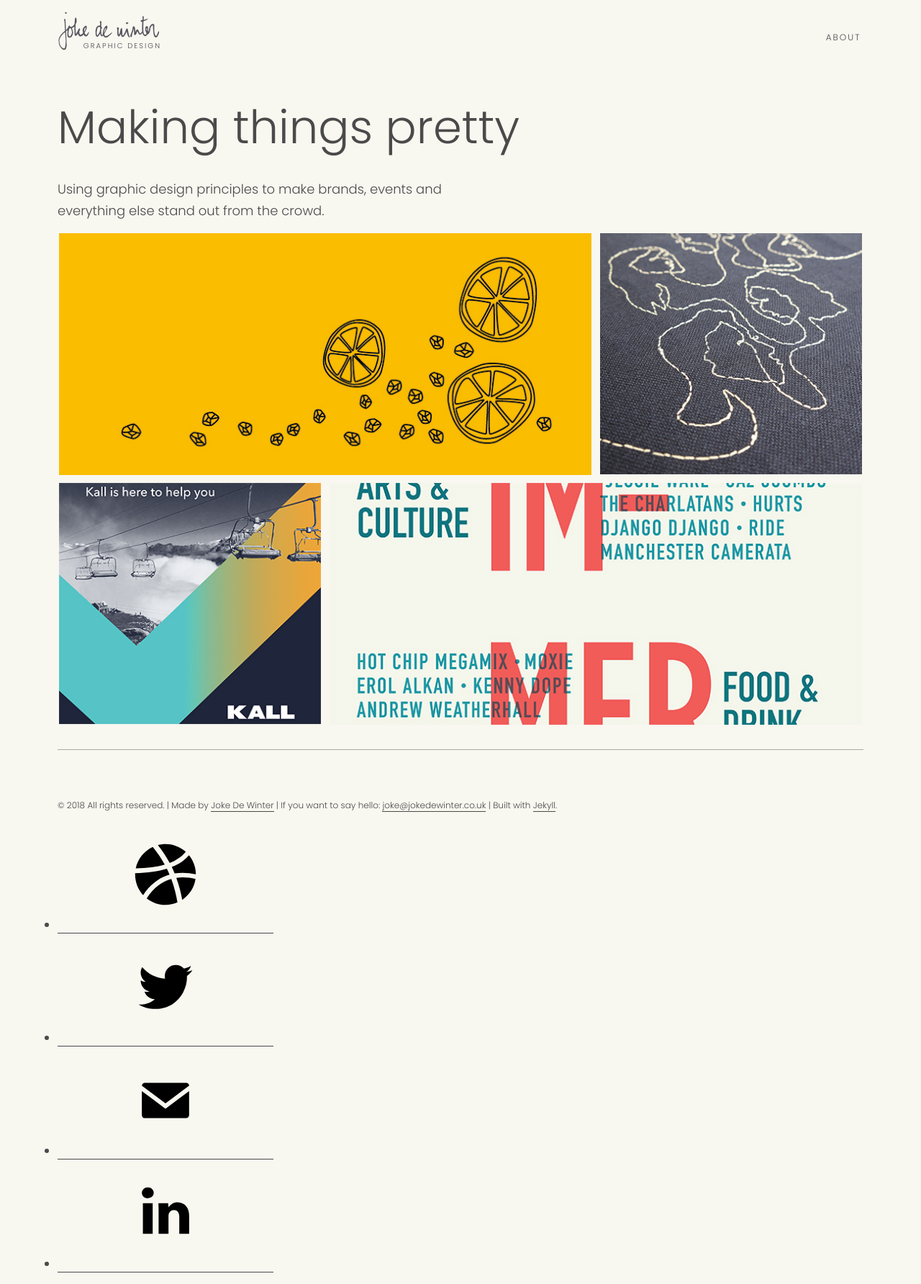
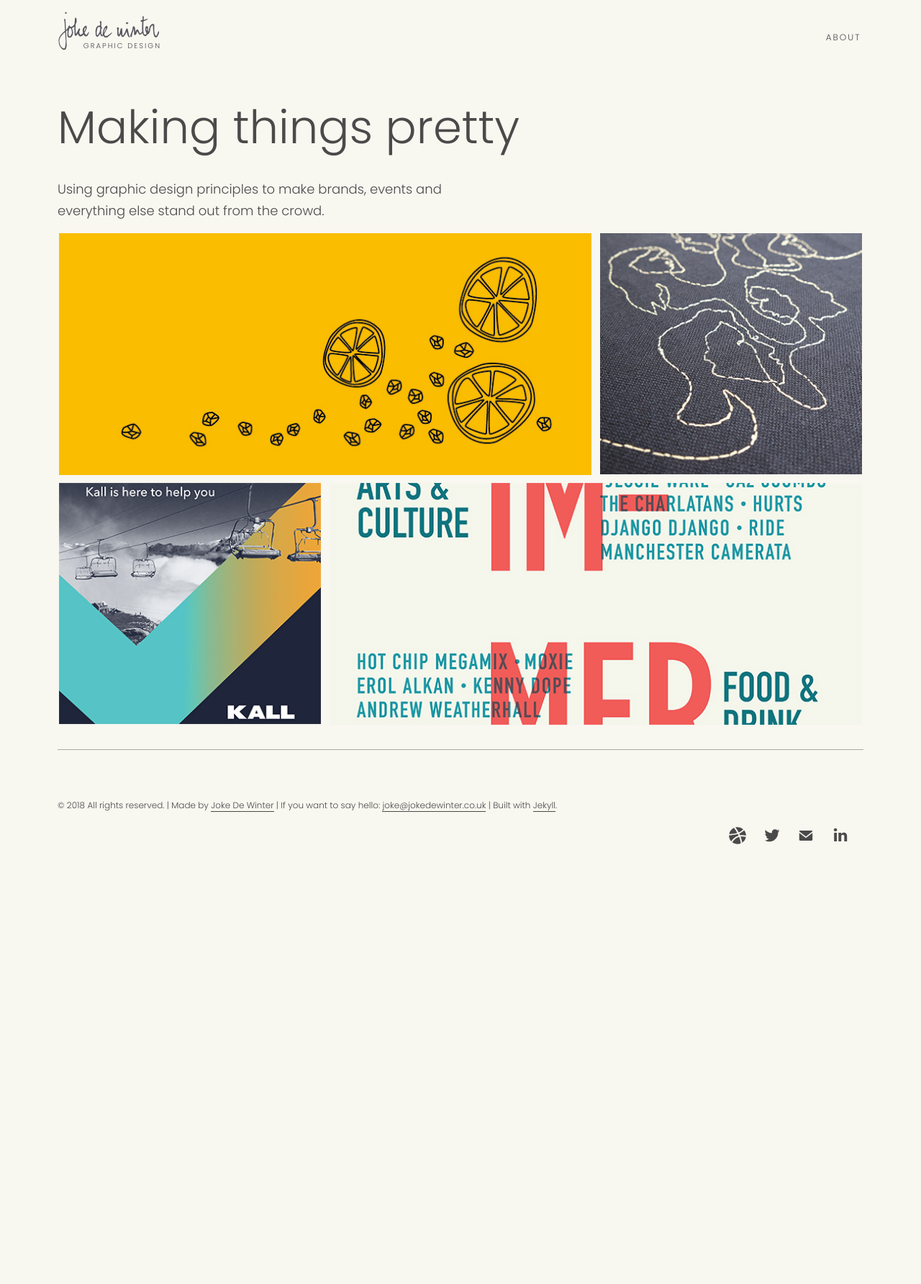
Before and after one commit to jokedewinter/graphic-design, a Jekyll site: the page built from index.md, in a window 1280 px wide. Shown: the whole page at 72% size. Built offline with Jekyll 4.4.1, drawn with Linux system fonts in a browser that asks for light colours; after the commit the page ends 1208 px from its top, so only the background shows below that.

Commit message:
Adding styles for social icons.

```diff
--- a/_sass/_layout/_footer.scss
+++ b/_sass/_layout/_footer.scss
@@ -9,3 +9,33 @@
 	padding-top: 4em;
 	border-top: 1px solid $col-text-light;
 }
+
+.colophon__social {
+	ul {
+		list-style: none;
+		margin: 0; }
+
+	float: right;
+	text-align: right;
+	width: 30%;
+
+	li {
+		display: inline-block;
+		margin: 0 0.7em 0.875em 0;
+	}
+
+	a {
+		font-weight: normal;
+		border-bottom: none;
+	}
+
+	.svg__icon {
+		margin-left: -10px;
+		width: 42px;
+		height: 42px;
+		fill: $col-text;
+		display: inline-block;
+		vertical-align: middle;
+	}
+
+}
```
